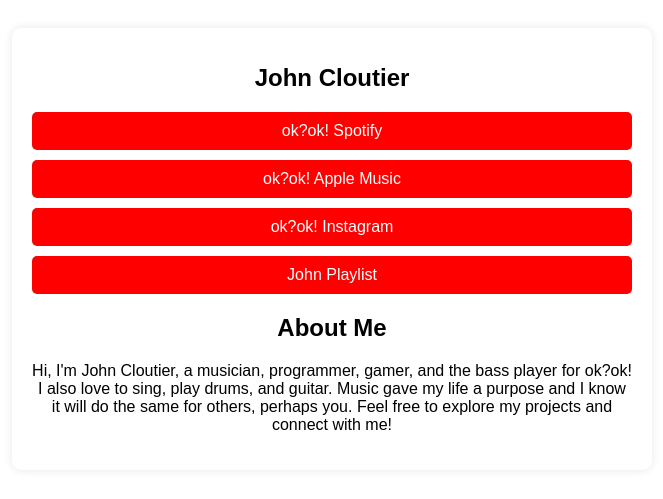
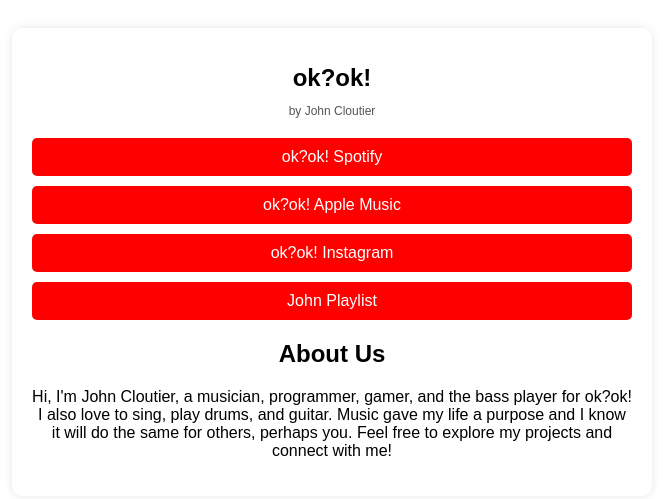
Before and after one commit to JohnCodier/JohnClout-sLinkTree, a plain HTML site: page index.html in a window 1280 px wide. Shown: the whole page, without its empty margins (308-971 px from the left). Drawn offline with Linux system fonts and the light colour scheme.

Commit message:
Update index.html

```diff
--- a/index.html
+++ b/index.html
@@ -24,6 +24,11 @@
         }
         h1 {
             font-size: 24px;
+            margin-bottom: 5px;
+        }
+        .credit {
+            font-size: 12px;
+            color: #555; /* Optional: Slightly grey color for contrast */
             margin-bottom: 20px;
         }
         .link {
@@ -43,7 +48,8 @@
 <body>
 
     <div class="container">
-        <h1>John Cloutier</h1>
+        <h1>ok?ok!</h1>
+        <p class="credit">by John Cloutier</p>
         <!-- Links Section -->
         <a href="https://open.spotify.com/artist/0VQOfAv8011dLIJJ4M00au?si=fvRbG4KuQ0u_gKLBNZO2xg" class="link">ok?ok! Spotify</a>
         <a href="https://music.apple.com/us/artist/ok-ok/1748971289" class="link">ok?ok! Apple Music</a>
@@ -52,7 +58,7 @@
 
         <!-- About Me Section -->
     <div class="about">
-        <h2>About Me</h2>
+        <h2>About Us</h2>
         <p>
           Hi, I'm John Cloutier, a musician, programmer, gamer, and the bass player for ok?ok! I also love to sing, play drums, and guitar.
           Music gave my life a purpose and I know it will do the same for others, perhaps you. Feel free to explore my projects and connect with me!
@@ -63,3 +69,6 @@
 
 </body>
 </html>
+
+</body>
+</html>
```
